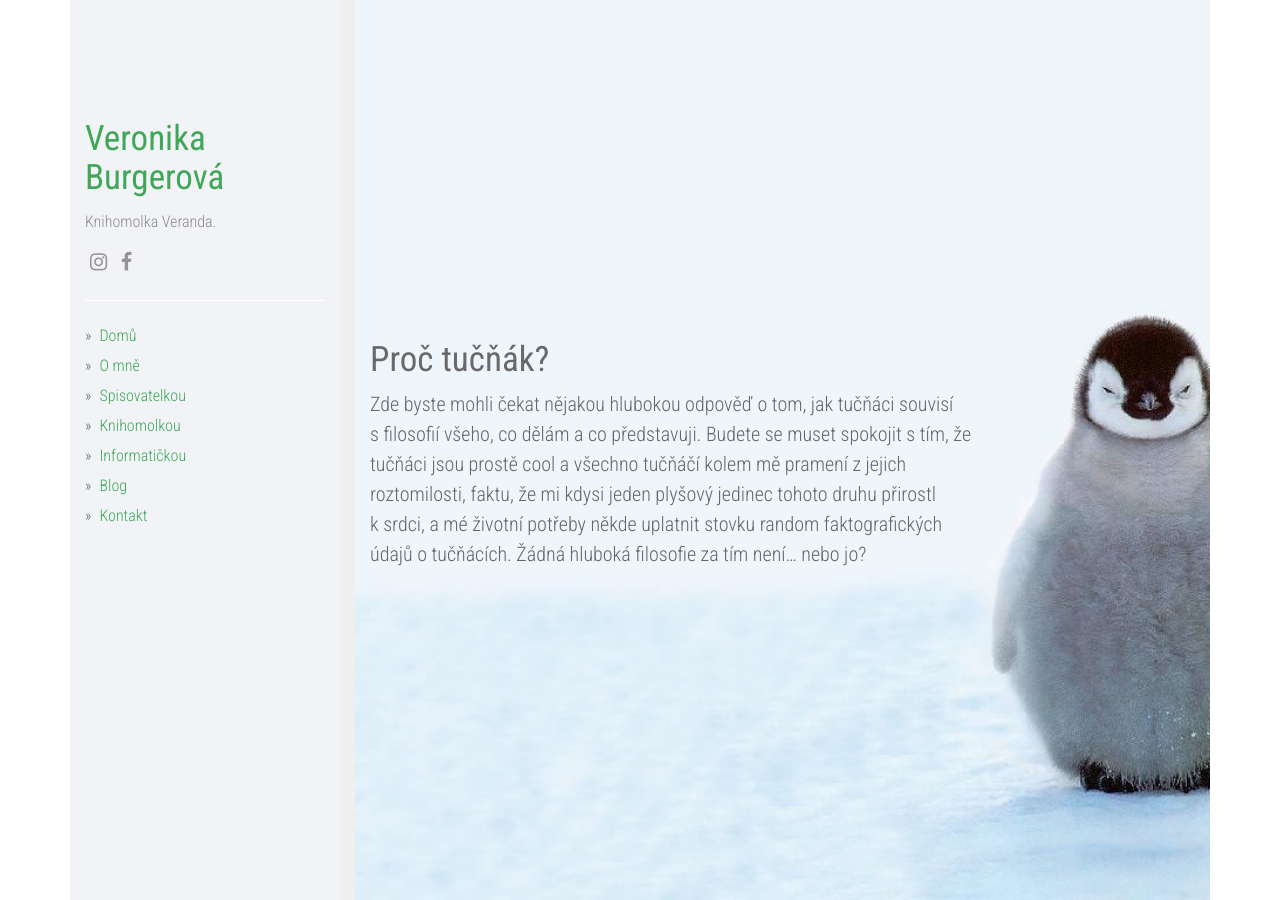
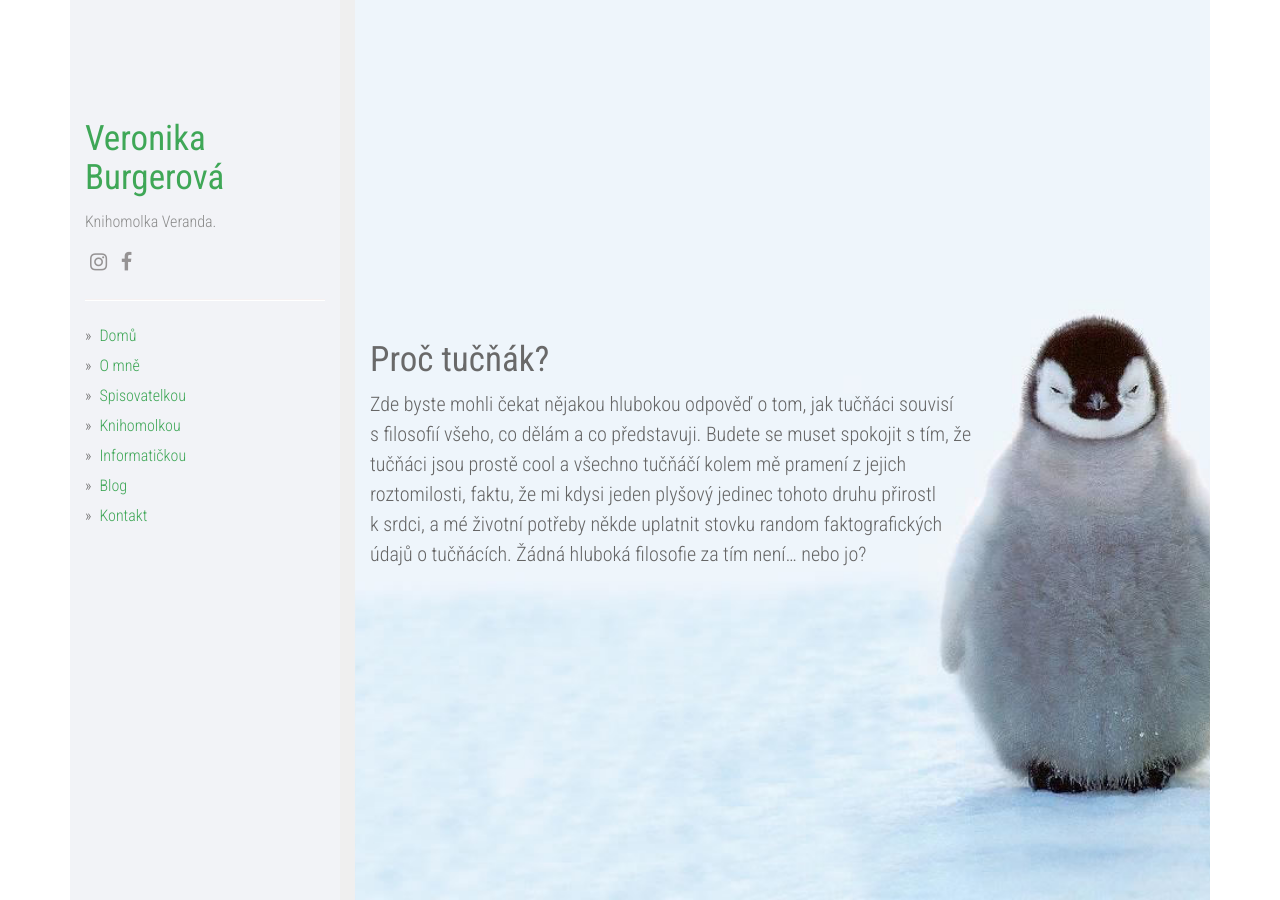
Before and after one commit to verandabe/tastucnakem, a Jekyll site: the page built from index.md, in a window 1280 px wide. Built offline with Jekyll 4.4.1, drawn with Linux system fonts in a browser that asks for light colours; nearby versions of some CDN libraries.

Commit message:
A little bit more mobile-friendly css.

```diff
--- a/css/main.css
+++ b/css/main.css
@@ -15,9 +15,34 @@
   height: 100%;
 }
 
+
+@media (min-width: 768px) {
+ .left {
+    height: 100%;
+    padding-top: 100px;
+  }
+
+  .page {
+    padding-top: 100px;
+  }
+
+  .index-out {
+    height: 100%;
+  }
+}
+
+@media (max-width: 768px) {
+ .left {
+    padding-top: 20px;
+    padding-bottom: 20px;
+  }
+
+  .page {
+    padding-top: 20px;
+  }
+}
+
 .left {
-  height: 100%;
-  padding-top: 100px;
   font-size: 16px;
   color: #666;
   background: #f2f3f7;
@@ -33,10 +58,6 @@
 .profile-about {
   margin-top: 10px;
   color: #8C8C8C;
-}
-
-.page {
-  padding-top: 100px;
 }
 
 hr {
@@ -84,7 +105,7 @@
   height: 100%;
   background-image: url("/img/penguin_bg_2.jpg");
   background-size: cover;
-  background-position: bottom center;
+  background-position: 65% 50%;
   padding-right: 20%;
 }
 
@@ -126,6 +147,7 @@
   bottom: 0;
   padding-bottom: 10px;
 }
+
 div.post-content .btn-tags {
   margin-bottom: 3px;
 }
@@ -198,7 +220,6 @@
 
 .index-out {
   display: table;
-  height: 100%;
 }
 
 .index-in {
```
